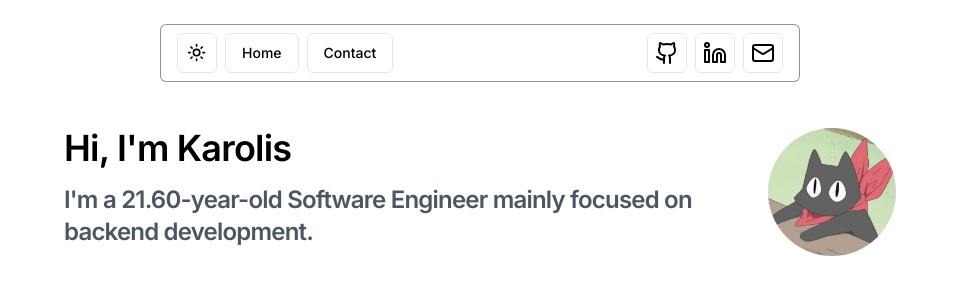
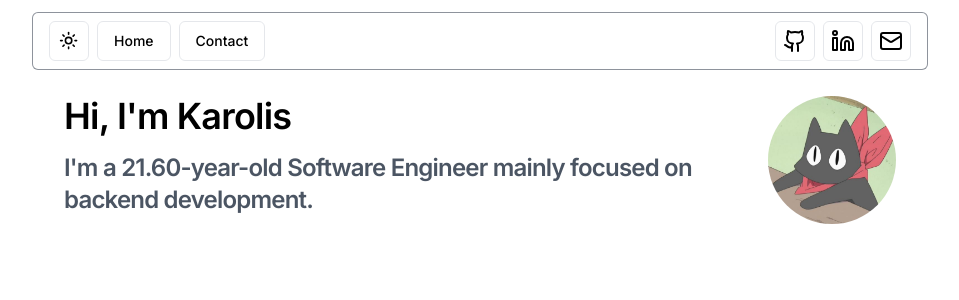
Before and after one commit to Karolinskis/portfolio, a Next.js app: page / in a window 1280 px wide. Shown: the top 300 px of the page, without its empty margins (160-1119 px from the left). Built offline with nearby package versions, Linux system fonts and the light colour scheme.

Commit message:
Fix navbar spacing (#1)
* Fix navbar width

* Fix spacing

* Another try

```diff
--- a/app/components/Navbar.tsx
+++ b/app/components/Navbar.tsx
@@ -5,9 +5,8 @@ import { Github, Linkedin, Mail } from "lucide-react";
 
 export default function Navbar() {
   return (
-    <div className="z-[999] fixed max-w-6xl md:w-2/4 xs:flex flex-row justify-between items-center px-4 py-2 mt-4 md:mt-6 rounded-md bg-white/60 dark:bg-[#12181d]/60 border border-slate-800/50 backdrop-blur-lg">
+    <div className="z-[999] fixed max-w-4xl w-full xs:flex flex-row justify-between items-center px-4 py-2 top-3 rounded-md bg-white/60 dark:bg-[#12181d]/60 border border-slate-800/50 backdrop-blur-lg">
       <div className="flex flex-row items-center gap-2 w-full">
-        {/* FIXME */}
         <ThemeToggle />
         <Link href="/">
           <Button variant={"outline"}>Home</Button>
--- a/app/layout.tsx
+++ b/app/layout.tsx
@@ -34,10 +34,10 @@ export default function RootLayout({
     <html lang="en" suppressHydrationWarning>
       <body className={inter.className}>
         <Providers>
-          <div className="flex justify-center mb-16">
+          <div className="flex justify-center">
             <Navbar />
           </div>
-          {children}
+          <main className="mt-8">{children}</main>
         </Providers>
         <Analytics />
         <SpeedInsights />
--- a/app/page.tsx
+++ b/app/page.tsx
@@ -25,9 +25,9 @@ let projects = [
 
 export default function Home() {
   return (
-    <main className="flex flex-col h-full mx-auto max-w-4xl px-4 sm:px-6 lg:px-8 py-16 space-y-10 pb-8 justify-center">
+    <div className="flex flex-col h-full mx-auto max-w-4xl px-4 sm:px-6 lg:px-8 py-16 space-y-10 pb-8 justify-center">
       <HeroContainer />
       {/* <DiscordProfileCard userID={process.env.NEXT_PUBLIC_DISCORD_USER_ID} /> */}
-    </main>
+    </div>
   );
 }
```
